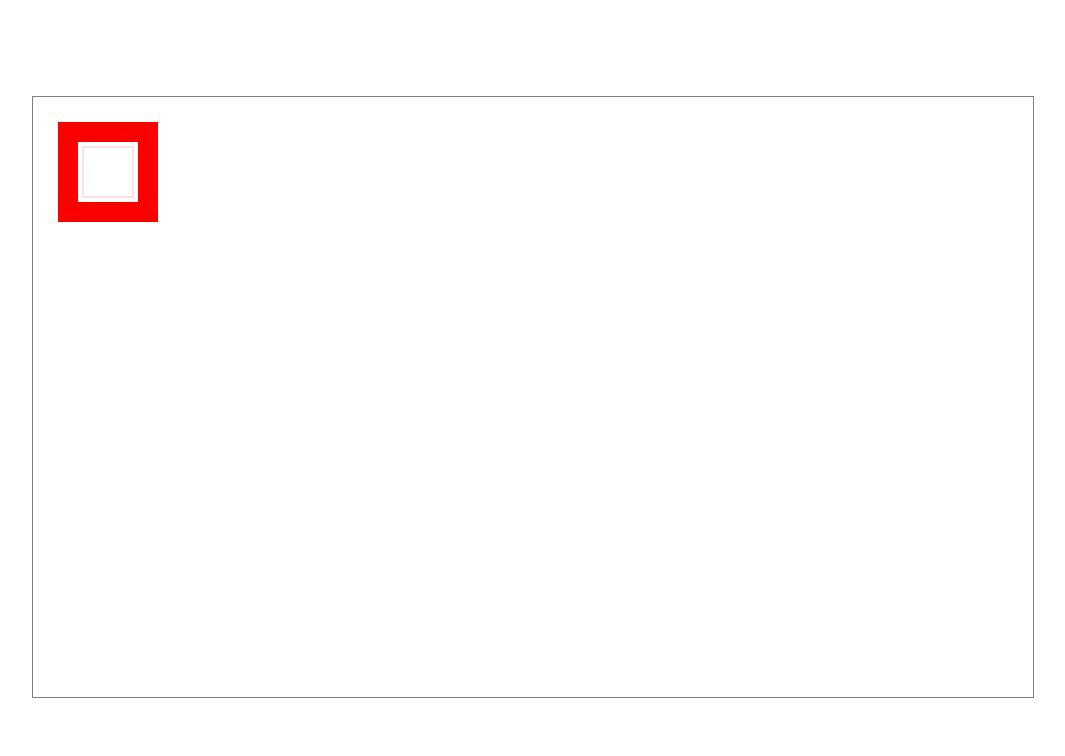
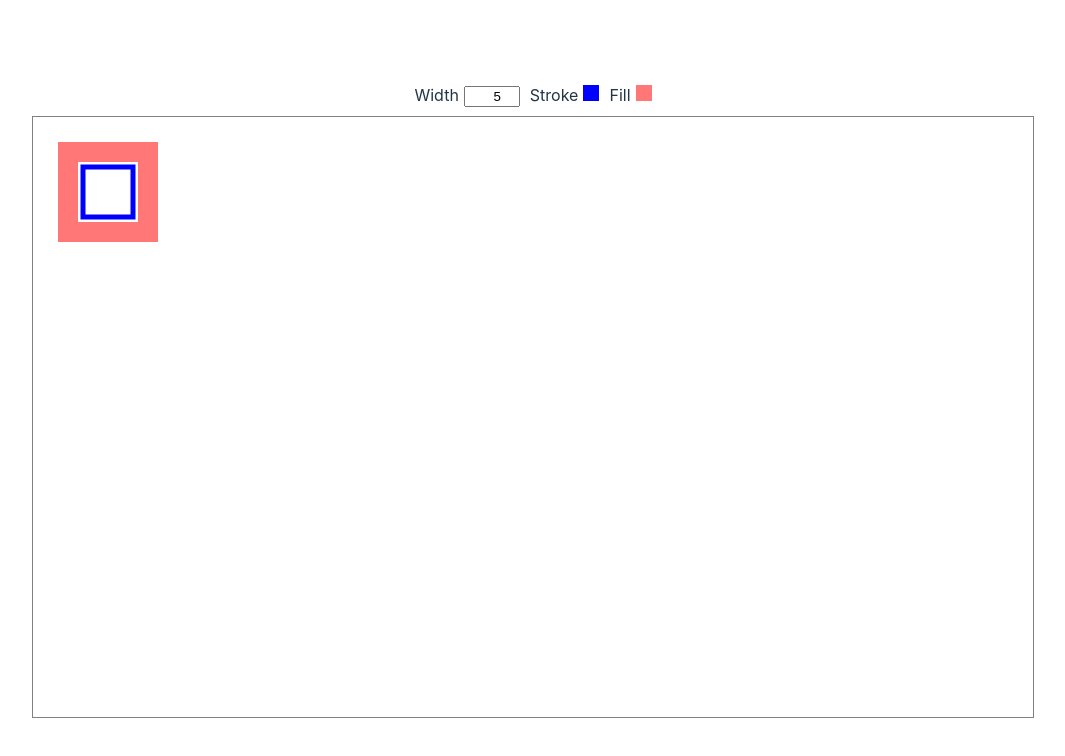
Before and after one commit to kotobukid/layered-canvas, a Vue app: page / in a window 1280 px wide. Shown: the top 756 px of the page, without its empty margins (107-1172 px from the left). Built offline with nearby package versions, Linux system fonts and the light colour scheme.

Commit message:
アプリ全体で共有するブラシ情報

```diff
--- a/src/App.vue
+++ b/src/App.vue
@@ -1,8 +1,20 @@
 <script setup lang="ts">
+import type {BrushColor} from "./types.ts";
 import CanvasBackground from "./components/CanvasBackground.vue";
+import ColorOption from "./components/ColorOption.vue";
+import {provide, ref, type Ref} from "vue";
+
+const brushColor: Ref<BrushColor> = ref({
+  fill: "#ff000088",
+  stroke: "#0000ffff",
+  strokeWidth: 5
+});
+
+provide('brush-color', brushColor);
 </script>
 
 <template lang="pug">
+  ColorOption
   CanvasBackground
 </template>
 
--- a/src/components/CanvasBackground.vue
+++ b/src/components/CanvasBackground.vue
@@ -1,13 +1,16 @@
 <script setup lang="ts">
-import {onMounted, ref} from "vue";
+import {onMounted, ref, inject, type Ref} from "vue";
+import type {BrushColor} from "../types.ts";
 
 const canvas = ref(null);
+const brushColor = inject('brush-color') as Ref<BrushColor>;
 
 onMounted(() => {
   const ctx: CanvasRenderingContext2D = canvas.value.getContext("2d");
 
-  ctx.fillStyle = 'red';
-  ctx.strokeStyle = 'pink';
+  ctx.fillStyle = brushColor.value.fill;
+  ctx.strokeStyle = brushColor.value.stroke;
+  ctx.lineWidth = brushColor.value.strokeWidth;
 
   ctx.fillRect(25, 25, 100, 100);
   ctx.clearRect(45, 45, 60, 60);
--- /dev/null
+++ b/src/components/ColorOption.vue
@@ -0,0 +1,69 @@
+<script setup lang="ts">
+import {computed, inject, type Ref} from "vue";
+import type {BrushColor} from "../types.ts";
+
+const brushColor = inject('brush-color') as Ref<BrushColor>;
+
+const stroke = computed(() => {
+  return `background-color: ${brushColor.value.stroke};`;
+});
+
+const fill = computed(() => {
+  return `background-color: ${brushColor.value.fill};`;
+});
+
+const width_changed = (e: Event) => {
+  const width = e.target.value;
+  brushColor.value.strokeWidth = Number(width);
+};
+</script>
+
+<template lang="pug">
+  .color_option
+    label.content
+      span.name Width
+      input.width(type="number"
+        :value="brushColor.strokeWidth"
+        @change="width_changed"
+      )
+    label.content
+      span.name Stroke
+      span.stroke.preview(:style="stroke")
+    label.content
+      span.name Fill
+      span.fill.preview(:style="fill")
+
+</template>
+
+<style scoped lang="less">
+.color_option {
+  padding: 5px;
+  margin-bottom: 5px;
+}
+
+label.content {
+  display: inline-block;
+  margin: 0 5px;
+}
+
+span.name {
+  display: inline-block;
+  margin-right: 5px;
+}
+
+input.width {
+  width: 3rem;
+  text-align: right;
+}
+
+.preview {
+  width: 1rem;
+  height: 1rem;
+  display: inline-block;;
+
+  &:after {
+    content: ' ';
+  }
+}
+
+</style>
--- /dev/null
+++ b/src/types.ts
@@ -0,0 +1,5 @@
+export type BrushColor = {
+    fill: string,
+    stroke: string,
+    strokeWidth: number
+};
```
